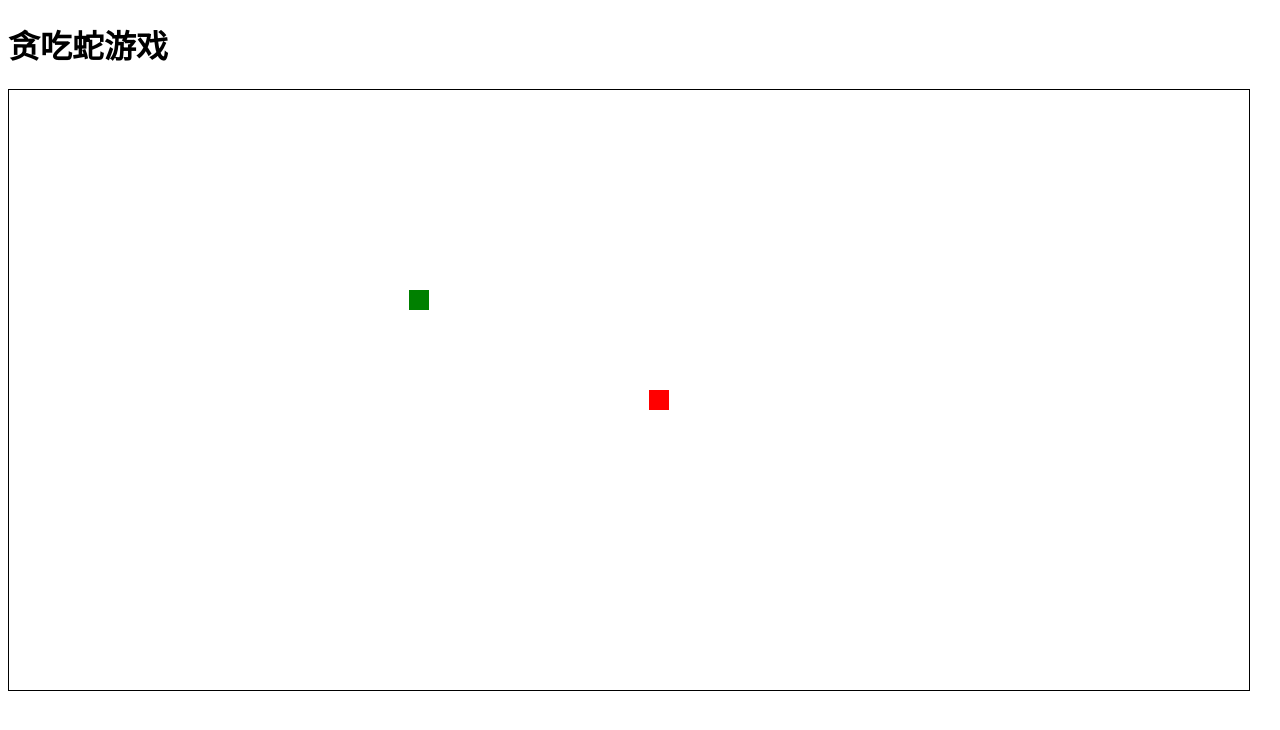
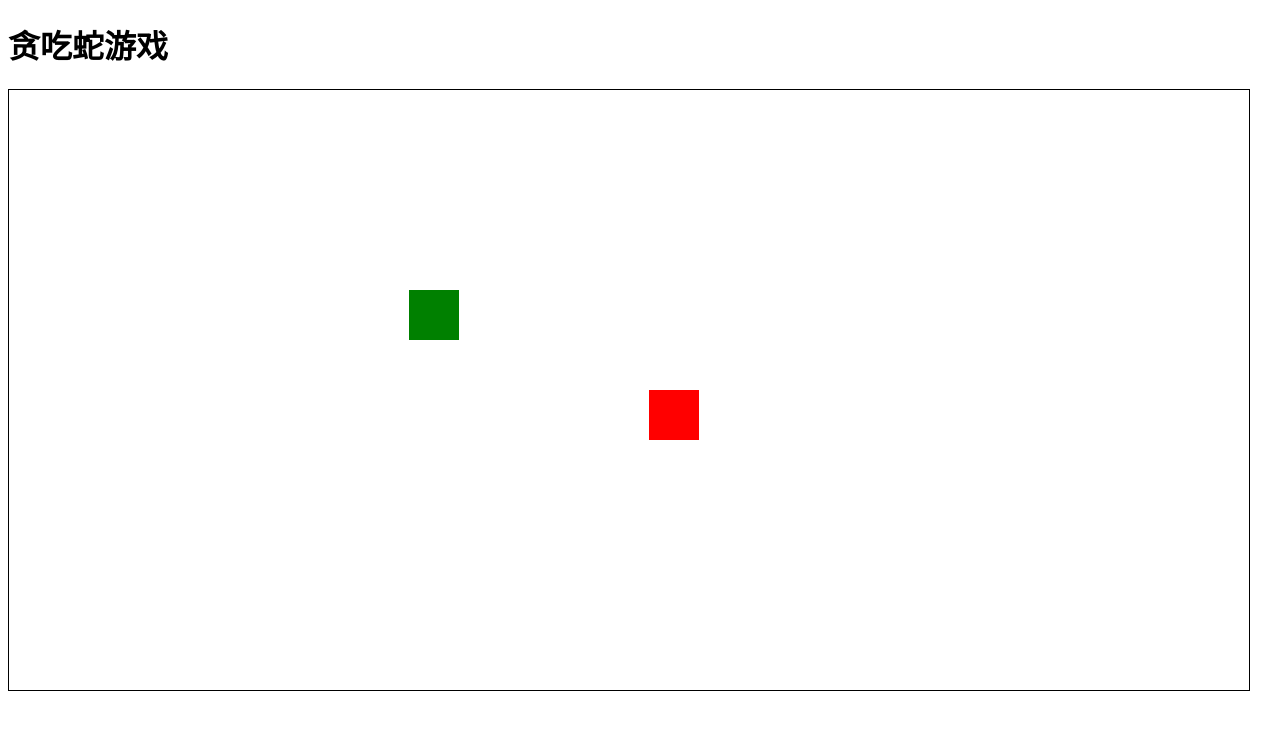
Before and after one commit to drfengyu/smallgamefirst, a plain HTML site: page index.html in a window 1280 px wide. Drawn offline with Linux system fonts and the light colour scheme.

Commit message:
Update index.html

```diff
--- a/index.html
+++ b/index.html
@@ -12,15 +12,15 @@
       }
 
       .snake {
-        width: 20px;
-        height: 20px;
+        width: 50px;
+        height: 50px;
         background-color: green;
         position: absolute;
       }
 
       .food {
-        width: 20px;
-        height: 20px;
+        width: 50px;
+        height: 50px;
         background-color: red;
         position: absolute;
       }
```
